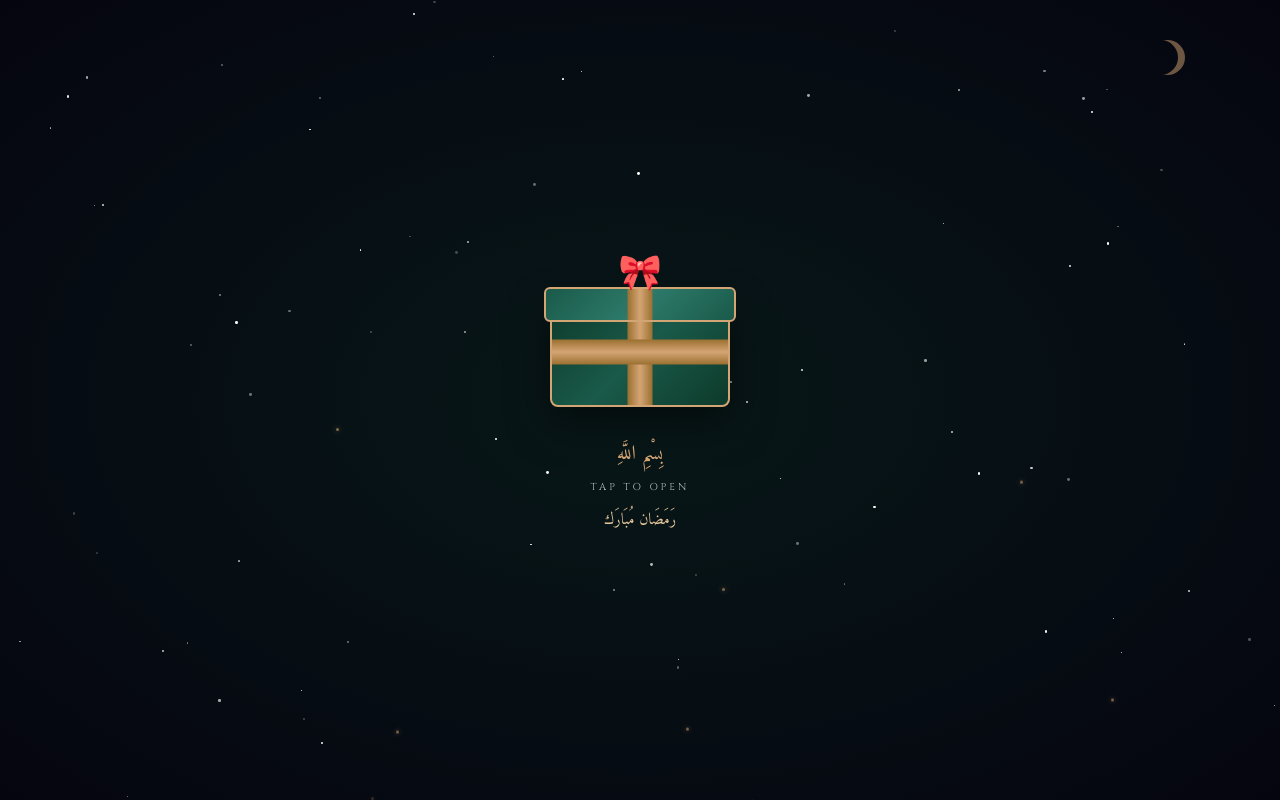
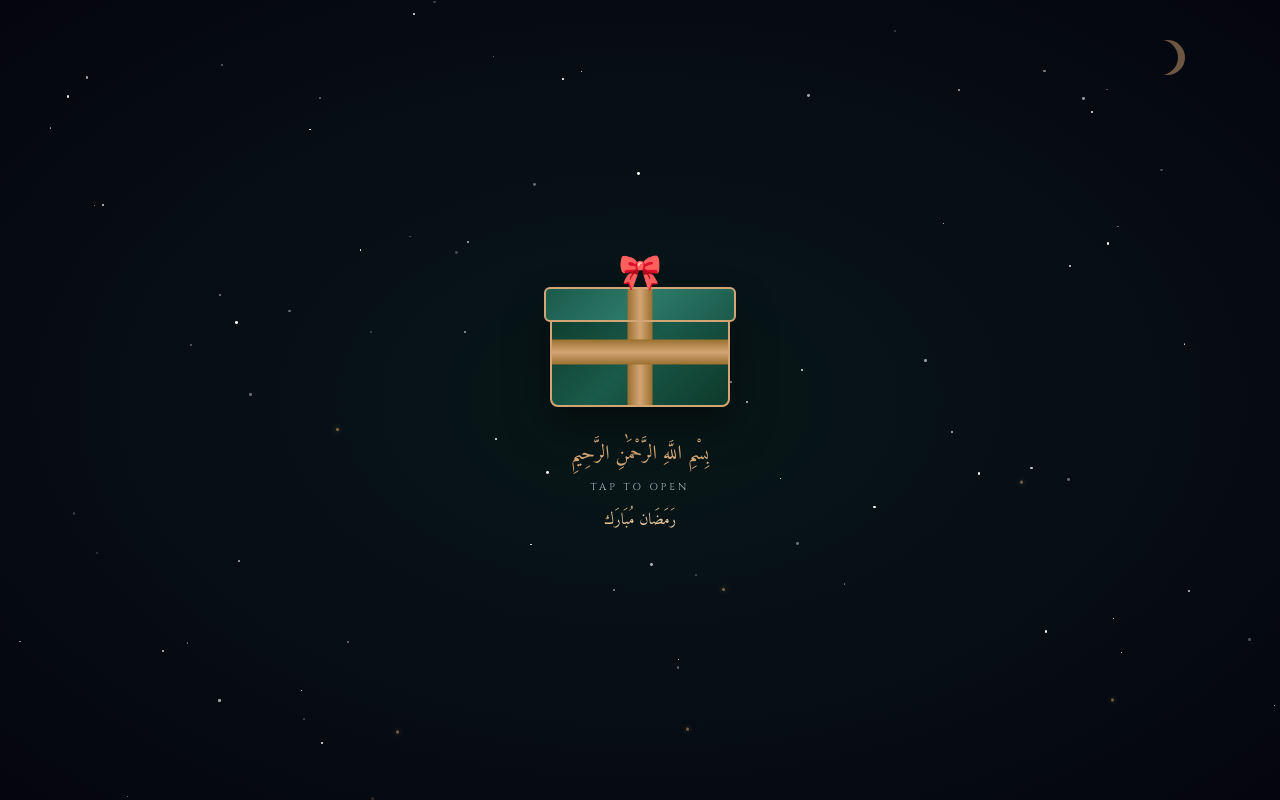
Before and after one commit to FaizanMunsaf/proposal, a plain HTML site: page index.html in a window 1280 px wide. Drawn offline with nearby package versions, Linux system fonts and the light colour scheme.

Commit message:
Initial proposal testing

```diff
--- a/index.html
+++ b/index.html
@@ -791,7 +791,7 @@
                 </div>
                 <div class="bow">🎀</div>
             </div>
-            <div class="gift-text">بِسْمِ اللَّهِ</div>
+            <div class="gift-text">بِسْمِ اللَّهِ الرَّحْمَٰنِ الرَّحِيمِ</div>
             <div class="gift-subtext">Tap to open</div>
             <div class="gift-ramadan">رَمَضَان مُبَارَك</div>
         </div>
@@ -813,7 +813,7 @@
     <div class="stage stage-3" id="stage3">
         <div class="book-closed" id="bookClosed">
             <div class="book-crown">👑</div>
-            <div class="cover-bismillah">بِسْمِ اللَّهِ</div>
+            <div class="cover-bismillah">بِسْمِ اللَّهِ الرَّحْمَٰنِ الرَّحِيمِ</div>
             <div class="cover-icon">☪️</div>
             <div class="cover-ornament"></div>
             <div class="cover-title">A Letter of Niyyah</div>
```
